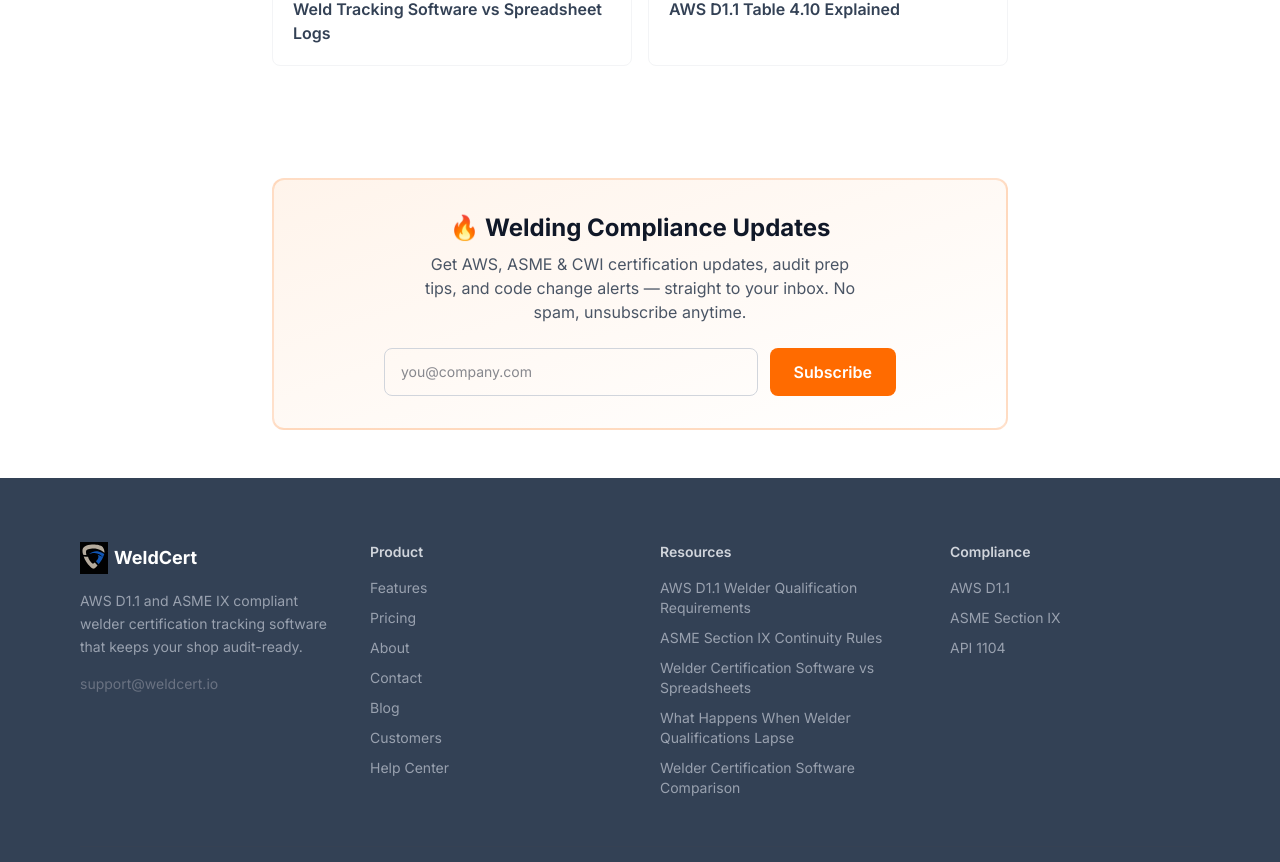
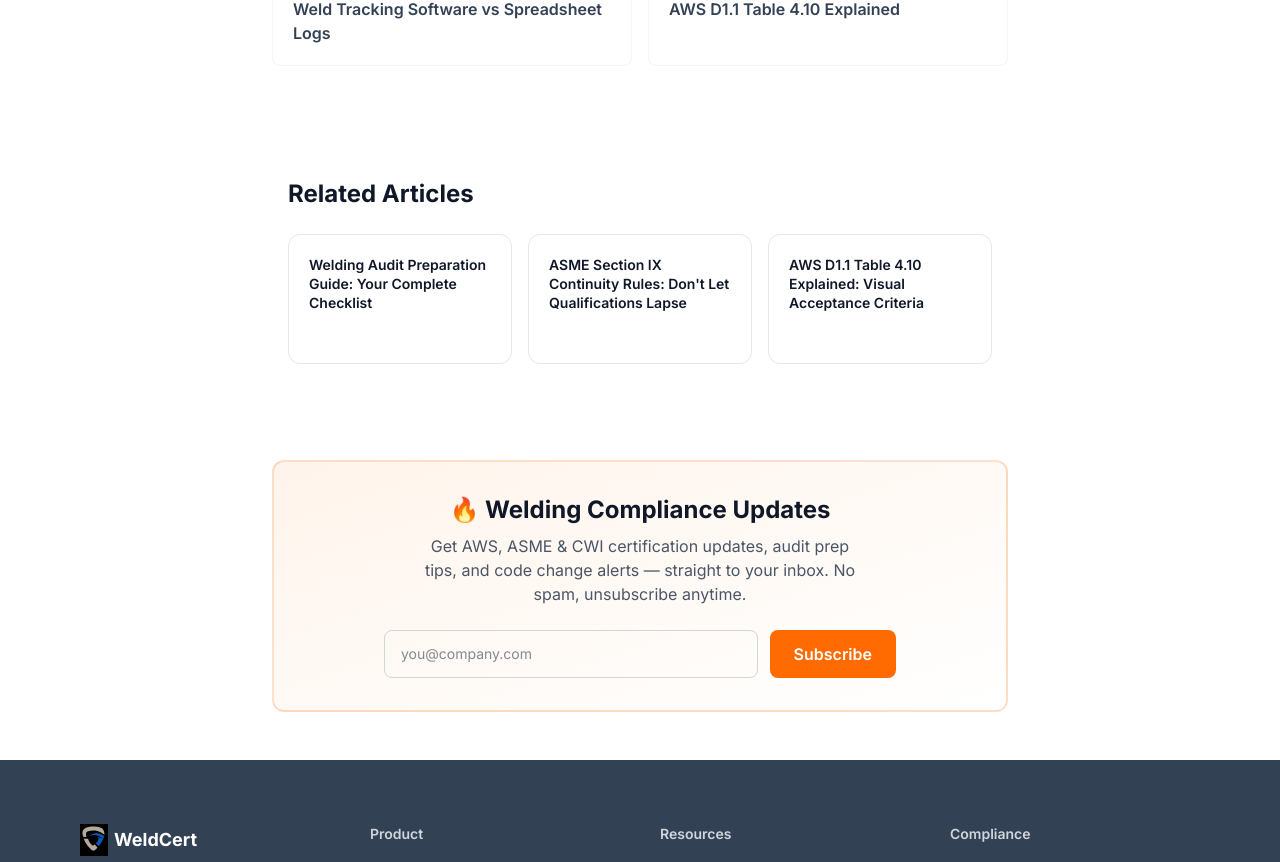
Before and after one commit to nolanterry/weldcert-site, a Next.js app: page /blog/welding-audit-penalties-fines in a window 1280 px wide. Shown: the part 9610-10472 px from the top of the page. Built offline with nearby package versions, Linux system fonts and the light colour scheme.

Commit message:
feat: add related posts section to blog pages
- New RelatedPosts component with tag-based matching algorithm
- Blog metadata with topic tags for all 15 posts
- Shows 3 related articles below content, above newsletter signup
- Brand-matched card design with hover effects

```diff
--- a/src/app/blog/aws-d1-1-welder-qualification-requirements/page.tsx
+++ b/src/app/blog/aws-d1-1-welder-qualification-requirements/page.tsx
@@ -3,6 +3,7 @@ import { Footer } from "@/components/footer";
 import { NewsletterSignup } from "@/components/newsletter-signup";
 import { ReadingProgressBar } from "@/components/reading-progress";
 import { TableOfContents } from "@/components/table-of-contents";
+import { RelatedPosts } from "@/components/related-posts";
 import Link from "next/link";
 import type { Metadata } from "next";
 
@@ -894,7 +895,7 @@ export default function AWSD11WelderQualificationRequirementsPage() {
             </div>
           </div>
         </article>
-          <div className="not-prose max-w-3xl mx-auto px-4"><NewsletterSignup /></div>
+          <div className="not-prose max-w-3xl mx-auto px-4"><RelatedPosts currentSlug="aws-d1-1-welder-qualification-requirements" /><NewsletterSignup /></div>
       </main>
       <Footer />
     </>
--- a/src/app/blog/welder-qualification-checklist/page.tsx
+++ b/src/app/blog/welder-qualification-checklist/page.tsx
@@ -3,6 +3,7 @@ import { Footer } from "@/components/footer";
 import { NewsletterSignup } from "@/components/newsletter-signup";
 import { ReadingProgressBar } from "@/components/reading-progress";
 import { TableOfContents } from "@/components/table-of-contents";
+import { RelatedPosts } from "@/components/related-posts";
 import Link from "next/link";
 import type { Metadata } from "next";
 
@@ -788,7 +789,7 @@ export default function WelderQualificationChecklistPage() {
             </div>
           </div>
         </article>
-          <div className="not-prose max-w-3xl mx-auto px-4"><NewsletterSignup /></div>
+          <div className="not-prose max-w-3xl mx-auto px-4"><RelatedPosts currentSlug="welder-qualification-checklist" /><NewsletterSignup /></div>
       </main>
       <Footer />
     </>
--- a/src/app/blog/welding-audit-penalties-fines/page.tsx
+++ b/src/app/blog/welding-audit-penalties-fines/page.tsx
@@ -3,6 +3,7 @@ import { Footer } from "@/components/footer";
 import { NewsletterSignup } from "@/components/newsletter-signup";
 import { ReadingProgressBar } from "@/components/reading-progress";
 import { TableOfContents } from "@/components/table-of-contents";
+import { RelatedPosts } from "@/components/related-posts";
 import Link from "next/link";
 import type { Metadata } from "next";
 
@@ -961,7 +962,7 @@ export default function WeldingAuditPenaltiesFinesPage() {
             </div>
           </div>
         </article>
-          <div className="not-prose max-w-3xl mx-auto px-4"><NewsletterSignup /></div>
+          <div className="not-prose max-w-3xl mx-auto px-4"><RelatedPosts currentSlug="welding-audit-penalties-fines" /><NewsletterSignup /></div>
       </main>
       <Footer />
     </>
--- /dev/null
+++ b/src/components/related-posts.tsx
@@ -0,0 +1,30 @@
+import Link from "next/link";
+import { getRelatedPosts } from "@/lib/blog-meta";
+import { ArrowRight } from "lucide-react";
+
+export function RelatedPosts({ currentSlug }: { currentSlug: string }) {
+  const related = getRelatedPosts(currentSlug, 3);
+  if (related.length === 0) return null;
+
+  return (
+    <section className="max-w-3xl mx-auto px-4 py-12">
+      <h2 className="text-2xl font-bold text-gray-900 mb-6">Related Articles</h2>
+      <div className="grid gap-4 sm:grid-cols-3">
+        {related.map((post) => (
+          <Link
+            key={post.slug}
+            href={`/blog/${post.slug}`}
+            className="group block rounded-xl border border-gray-200 p-5 hover:border-brand/40 hover:shadow-md transition-all duration-200"
+          >
+            <h3 className="text-sm font-semibold text-gray-900 group-hover:text-brand transition-colors line-clamp-3 leading-snug">
+              {post.title}
+            </h3>
+            <span className="inline-flex items-center gap-1 text-xs font-medium text-brand mt-3 opacity-0 group-hover:opacity-100 transition-opacity">
+              Read article <ArrowRight className="size-3" />
+            </span>
+          </Link>
+        ))}
+      </div>
+    </section>
+  );
+}
--- /dev/null
+++ b/src/lib/blog-meta.ts
@@ -0,0 +1,38 @@
+export interface BlogMeta {
+  slug: string;
+  title: string;
+  tags: string[];
+}
+
+export const BLOG_META: BlogMeta[] = [
+  { slug: "asme-section-ix-continuity-rules", title: "ASME Section IX Continuity Rules: Don't Let Qualifications Lapse", tags: ["asme", "qualification", "compliance"] },
+  { slug: "aws-d1-1-table-4-10-explained", title: "AWS D1.1 Table 4.10 Explained: Visual Acceptance Criteria", tags: ["aws", "inspection", "standards"] },
+  { slug: "aws-d1-1-welder-qualification-requirements", title: "AWS D1.1 Welder Qualification Requirements: Complete Guide", tags: ["aws", "qualification", "certification"] },
+  { slug: "cwi-certification-requirements", title: "CWI Certification Requirements: How to Become a Certified Welding Inspector", tags: ["certification", "cwi", "inspection"] },
+  { slug: "daily-welding-activity-log-guide", title: "Daily Welding Activity Log Guide: What to Track", tags: ["documentation", "compliance", "tracking"] },
+  { slug: "weld-failure-investigation-documentation", title: "Weld Failure Investigation Documentation: What You Need", tags: ["documentation", "inspection", "compliance"] },
+  { slug: "weld-tracking-software-vs-spreadsheets", title: "Weld Tracking Software vs Spreadsheets: Full Comparison", tags: ["technology", "documentation", "comparison"] },
+  { slug: "weld-visual-inspection-guide", title: "Weld Visual Inspection Guide: Defects, Criteria & Best Practices", tags: ["inspection", "aws", "standards"] },
+  { slug: "welder-qualification-checklist", title: "Welder Qualification Checklist: Never Miss a Step", tags: ["qualification", "templates", "certification"] },
+  { slug: "welder-qualification-report-template", title: "Welder Qualification Report Template: What to Include", tags: ["documentation", "templates", "qualification"] },
+  { slug: "welder-requalification-frequency-guide", title: "Welder Requalification Frequency Guide: When to Retest", tags: ["qualification", "compliance", "certification"] },
+  { slug: "welding-audit-penalties-fines", title: "Welding Audit Penalties & Fines: What Non-Compliance Costs", tags: ["compliance", "audit", "standards"] },
+  { slug: "welding-audit-preparation-guide", title: "Welding Audit Preparation Guide: Your Complete Checklist", tags: ["audit", "compliance", "documentation"] },
+  { slug: "welding-procedure-specification-guide", title: "Welding Procedure Specification (WPS) Guide: How to Write One", tags: ["wps-pqr", "documentation", "standards"] },
+  { slug: "wps-pqr-documentation-guide", title: "WPS & PQR Documentation Guide: Everything You Need to Know", tags: ["wps-pqr", "documentation", "standards"] },
+];
+
+export function getRelatedPosts(currentSlug: string, count = 3): BlogMeta[] {
+  const current = BLOG_META.find((p) => p.slug === currentSlug);
+  if (!current) return BLOG_META.filter((p) => p.slug !== currentSlug).slice(0, count);
+
+  const scored = BLOG_META
+    .filter((p) => p.slug !== currentSlug)
+    .map((p) => ({
+      ...p,
+      score: p.tags.filter((t) => current.tags.includes(t)).length,
+    }))
+    .sort((a, b) => b.score - a.score || a.title.localeCompare(b.title));
+
+  return scored.slice(0, count);
+}
```
